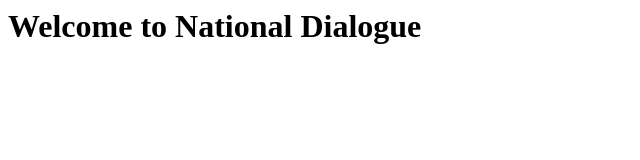
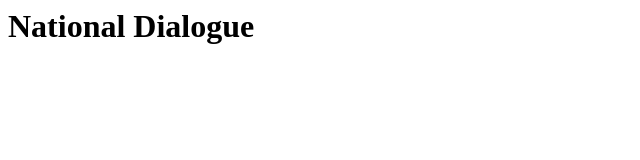
Before and after one commit to NationalDialogueOnline/nationaldialogueonline.github.io, a plain HTML site: page index.html in a window 1280 px wide. Shown: the whole page, without its empty margins (0-640 px from the left). Drawn offline with Linux system fonts and the light colour scheme.

Commit message:
Add homepage

```diff
--- a/index.html
+++ b/index.html
@@ -1 +1 @@
-<h1>Welcome to National Dialogue</h1>
+<h1>National Dialogue</h1>
```
